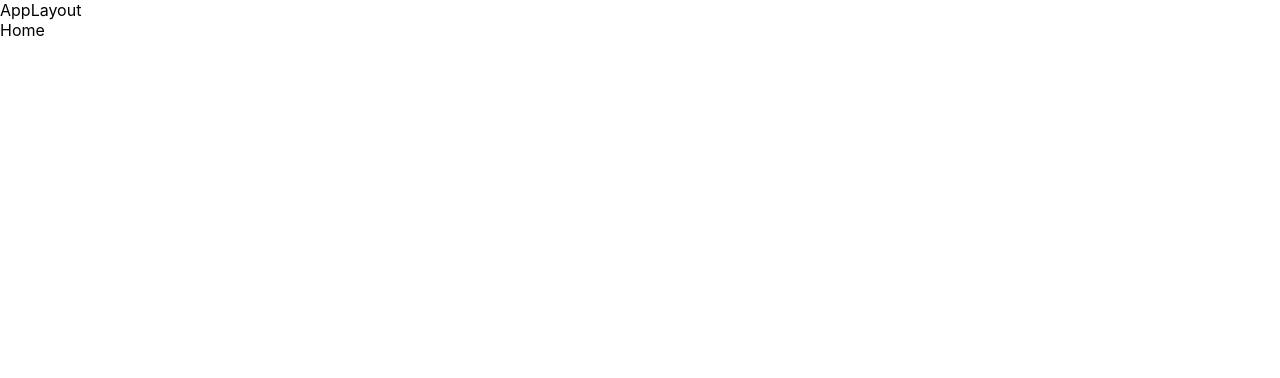
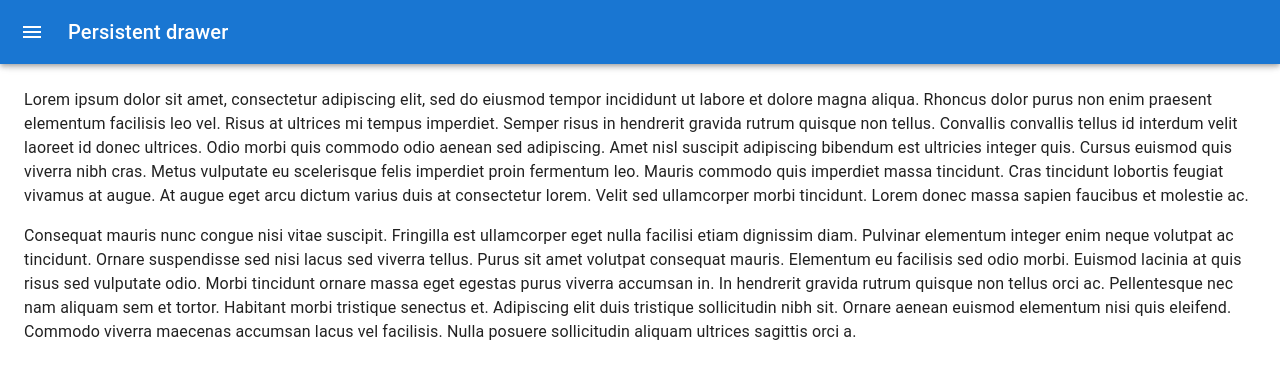
Before and after one commit to Omimin033/Household-App, a React (Create React App) app: page / in a window 1280 px wide. Shown: the top 378 px of the page. Built offline with nearby package versions, Linux system fonts and the light colour scheme.

Commit message:
レイアウトファイルのデザインを作成

```diff
--- a/package.json
+++ b/package.json
@@ -3,6 +3,10 @@
   "version": "0.1.0",
   "private": true,
   "dependencies": {
+    "@emotion/react": "^11.11.4",
+    "@emotion/styled": "^11.11.5",
+    "@mui/icons-material": "^5.15.19",
+    "@mui/material": "^5.15.19",
     "@testing-library/jest-dom": "^5.17.0",
     "@testing-library/react": "^13.4.0",
     "@testing-library/user-event": "^13.5.0",
--- a/src/components/layouts/AppLayout.tsx
+++ b/src/components/layouts/AppLayout.tsx
@@ -1,14 +1,181 @@
-import React from 'react'
-import { Outlet } from 'react-router-dom'
+import * as React from 'react';
+import { styled, useTheme } from '@mui/material/styles';
+import Box from '@mui/material/Box';
+import Drawer from '@mui/material/Drawer';
+import CssBaseline from '@mui/material/CssBaseline';
+import MuiAppBar, { AppBarProps as MuiAppBarProps } from '@mui/material/AppBar';
+import Toolbar from '@mui/material/Toolbar';
+import List from '@mui/material/List';
+import Typography from '@mui/material/Typography';
+import Divider from '@mui/material/Divider';
+import IconButton from '@mui/material/IconButton';
+import MenuIcon from '@mui/icons-material/Menu';
+import ChevronLeftIcon from '@mui/icons-material/ChevronLeft';
+import ChevronRightIcon from '@mui/icons-material/ChevronRight';
+import ListItem from '@mui/material/ListItem';
+import ListItemButton from '@mui/material/ListItemButton';
+import ListItemIcon from '@mui/material/ListItemIcon';
+import ListItemText from '@mui/material/ListItemText';
+import InboxIcon from '@mui/icons-material/MoveToInbox';
+import MailIcon from '@mui/icons-material/Mail';
 
-const AppLayout = () => {
-  return (
-    <>
-    <div>AppLayout</div>
-    <Outlet />
-    </>
+const drawerWidth = 240;
 
-  )
+const Main = styled('main', { shouldForwardProp: (prop) => prop !== 'open' })<{
+  open?: boolean;
+}>(({ theme, open }) => ({
+  flexGrow: 1,
+  padding: theme.spacing(3),
+  transition: theme.transitions.create('margin', {
+    easing: theme.transitions.easing.sharp,
+    duration: theme.transitions.duration.leavingScreen,
+  }),
+  marginLeft: `-${drawerWidth}px`,
+  ...(open && {
+    transition: theme.transitions.create('margin', {
+      easing: theme.transitions.easing.easeOut,
+      duration: theme.transitions.duration.enteringScreen,
+    }),
+    marginLeft: 0,
+  }),
+}));
+
+interface AppBarProps extends MuiAppBarProps {
+  open?: boolean;
 }
 
-export default AppLayout
+const AppBar = styled(MuiAppBar, {
+  shouldForwardProp: (prop) => prop !== 'open',
+})<AppBarProps>(({ theme, open }) => ({
+  transition: theme.transitions.create(['margin', 'width'], {
+    easing: theme.transitions.easing.sharp,
+    duration: theme.transitions.duration.leavingScreen,
+  }),
+  ...(open && {
+    width: `calc(100% - ${drawerWidth}px)`,
+    marginLeft: `${drawerWidth}px`,
+    transition: theme.transitions.create(['margin', 'width'], {
+      easing: theme.transitions.easing.easeOut,
+      duration: theme.transitions.duration.enteringScreen,
+    }),
+  }),
+}));
+
+const DrawerHeader = styled('div')(({ theme }) => ({
+  display: 'flex',
+  alignItems: 'center',
+  padding: theme.spacing(0, 1),
+  // necessary for content to be below app bar
+  ...theme.mixins.toolbar,
+  justifyContent: 'flex-end',
+}));
+
+export default function PersistentDrawerLeft() {
+  const theme = useTheme();
+  const [open, setOpen] = React.useState(false);
+
+  const handleDrawerOpen = () => {
+    setOpen(true);
+  };
+
+  const handleDrawerClose = () => {
+    setOpen(false);
+  };
+
+  return (
+    <Box sx={{ display: 'flex' }}>
+      <CssBaseline />
+      <AppBar position="fixed" open={open}>
+        <Toolbar>
+          <IconButton
+            color="inherit"
+            aria-label="open drawer"
+            onClick={handleDrawerOpen}
+            edge="start"
+            sx={{ mr: 2, ...(open && { display: 'none' }) }}
+          >
+            <MenuIcon />
+          </IconButton>
+          <Typography variant="h6" noWrap component="div">
+            Persistent drawer
+          </Typography>
+        </Toolbar>
+      </AppBar>
+      <Drawer
+        sx={{
+          width: drawerWidth,
+          flexShrink: 0,
+          '& .MuiDrawer-paper': {
+            width: drawerWidth,
+            boxSizing: 'border-box',
+          },
+        }}
+        variant="persistent"
+        anchor="left"
+        open={open}
+      >
+        <DrawerHeader>
+          <IconButton onClick={handleDrawerClose}>
+            {theme.direction === 'ltr' ? <ChevronLeftIcon /> : <ChevronRightIcon />}
+          </IconButton>
+        </DrawerHeader>
+        <Divider />
+        <List>
+          {['Inbox', 'Starred', 'Send email', 'Drafts'].map((text, index) => (
+            <ListItem key={text} disablePadding>
+              <ListItemButton>
+                <ListItemIcon>
+                  {index % 2 === 0 ? <InboxIcon /> : <MailIcon />}
+                </ListItemIcon>
+                <ListItemText primary={text} />
+              </ListItemButton>
+            </ListItem>
+          ))}
+        </List>
+        <Divider />
+        <List>
+          {['All mail', 'Trash', 'Spam'].map((text, index) => (
+            <ListItem key={text} disablePadding>
+              <ListItemButton>
+                <ListItemIcon>
+                  {index % 2 === 0 ? <InboxIcon /> : <MailIcon />}
+                </ListItemIcon>
+                <ListItemText primary={text} />
+              </ListItemButton>
+            </ListItem>
+          ))}
+        </List>
+      </Drawer>
+      <Main open={open}>
+        <DrawerHeader />
+        <Typography paragraph>
+          Lorem ipsum dolor sit amet, consectetur adipiscing elit, sed do eiusmod
+          tempor incididunt ut labore et dolore magna aliqua. Rhoncus dolor purus non
+          enim praesent elementum facilisis leo vel. Risus at ultrices mi tempus
+          imperdiet. Semper risus in hendrerit gravida rutrum quisque non tellus.
+          Convallis convallis tellus id interdum velit laoreet id donec ultrices.
+          Odio morbi quis commodo odio aenean sed adipiscing. Amet nisl suscipit
+          adipiscing bibendum est ultricies integer quis. Cursus euismod quis viverra
+          nibh cras. Metus vulputate eu scelerisque felis imperdiet proin fermentum
+          leo. Mauris commodo quis imperdiet massa tincidunt. Cras tincidunt lobortis
+          feugiat vivamus at augue. At augue eget arcu dictum varius duis at
+          consectetur lorem. Velit sed ullamcorper morbi tincidunt. Lorem donec massa
+          sapien faucibus et molestie ac.
+        </Typography>
+        <Typography paragraph>
+          Consequat mauris nunc congue nisi vitae suscipit. Fringilla est ullamcorper
+          eget nulla facilisi etiam dignissim diam. Pulvinar elementum integer enim
+          neque volutpat ac tincidunt. Ornare suspendisse sed nisi lacus sed viverra
+          tellus. Purus sit amet volutpat consequat mauris. Elementum eu facilisis
+          sed odio morbi. Euismod lacinia at quis risus sed vulputate odio. Morbi
+          tincidunt ornare massa eget egestas purus viverra accumsan in. In hendrerit
+          gravida rutrum quisque non tellus orci ac. Pellentesque nec nam aliquam sem
+          et tortor. Habitant morbi tristique senectus et. Adipiscing elit duis
+          tristique sollicitudin nibh sit. Ornare aenean euismod elementum nisi quis
+          eleifend. Commodo viverra maecenas accumsan lacus vel facilisis. Nulla
+          posuere sollicitudin aliquam ultrices sagittis orci a.
+        </Typography>
+      </Main>
+    </Box>
+  );
+}
```
Also changed, not shown: 1 other file (tests, documents, lock files or other folders).
